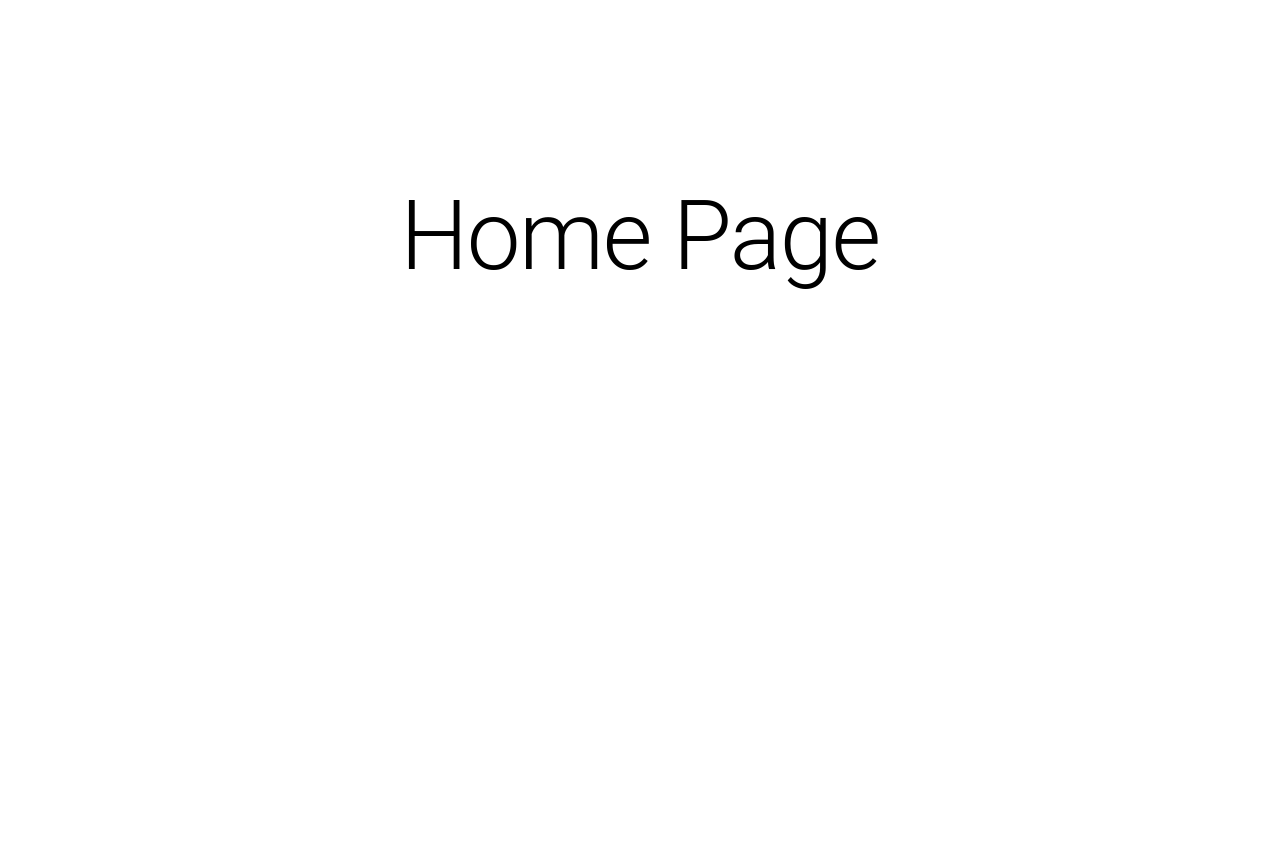
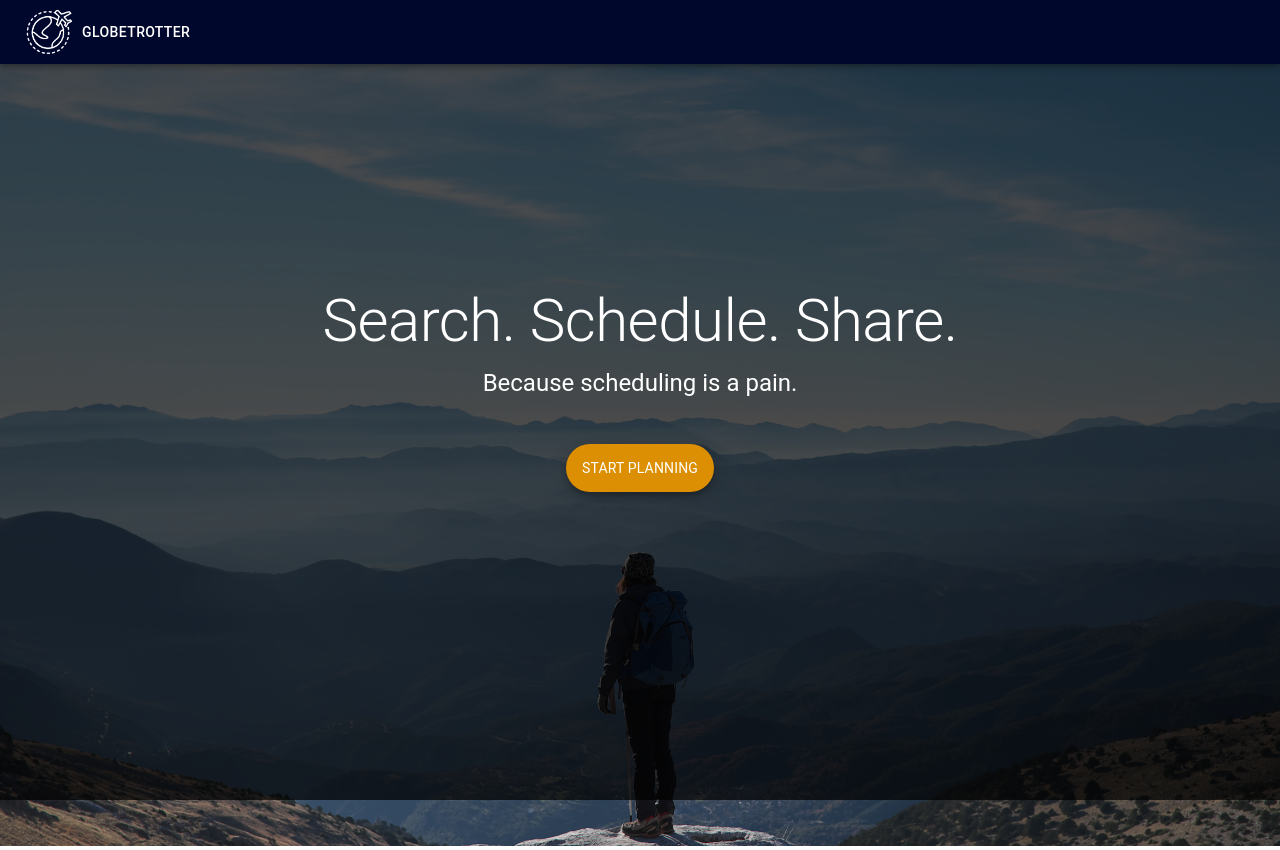
Before and after one commit to aJiang97/globetrotter, a React (Create React App) app in the folder frontend/: page /home in a window 1280 px wide. Before the commit the page ends 800 px from the top, so only its background shows below. Built offline with nearby package versions, Linux system fonts and the light colour scheme.

Commit message:
Added home page and navigation bar UI

```diff
--- a/frontend/src/App.js
+++ b/frontend/src/App.js
@@ -1,11 +1,34 @@
 import React from "react";
+import { Redirect, Route, Router } from "react-router-dom";
+import { createMuiTheme, MuiThemeProvider } from "@material-ui/core/styles";
 
+import history from "./history";
+import { Home } from "./pages";
+import { NavBar } from "./components";
 import "./App.css";
-import { Home } from "./pages";
+
+const theme = createMuiTheme({
+  palette: {
+    primary: {
+      main: "#00072D"
+    },
+    secondary: {
+      main: "#dc8f03"
+    }
+  }
+});
 
 class App extends React.Component {
   render() {
-    return <Home />;
+    return (
+      <MuiThemeProvider theme={theme}>
+        <NavBar />
+        <Router history={history}>
+          <Redirect from="/" to="/home" />
+          <Route path="/home" component={Home} />
+        </Router>
+      </MuiThemeProvider>
+    );
   }
 }
 
--- /dev/null
+++ b/frontend/src/components/NavBar/NavBar.jsx
@@ -0,0 +1,28 @@
+import * as React from "react";
+import { AppBar, Toolbar, Typography, Button } from "@material-ui/core";
+import { withStyles } from "@material-ui/core/styles";
+
+import { styles } from "./styles";
+import history from "../../history";
+
+import logo from "../../assets/logo-no-text-white.png";
+
+class PureNavBar extends React.Component {
+  render() {
+    const { classes } = this.props;
+    return (
+      <AppBar position="fixed" style={{ zIndex: 5000 }}>
+        <Toolbar>
+          <img src={logo} alt="logo" className={classes.logo} />
+          <Button onClick={() => history.push("/home")}>
+            <Typography className={classes.title} variant="button">
+              GlobeTrotter
+            </Typography>
+          </Button>
+        </Toolbar>
+      </AppBar>
+    );
+  }
+}
+
+export const NavBar = withStyles(styles)(PureNavBar);
--- /dev/null
+++ b/frontend/src/components/NavBar/index.js
@@ -0,0 +1 @@
+export * from './NavBar';
--- /dev/null
+++ b/frontend/src/components/NavBar/styles.js
@@ -0,0 +1,14 @@
+import { createStyles } from "@material-ui/core/styles";
+
+export const styles = createStyles(theme => ({
+  logo: {
+    width: 50
+  },
+  title: {
+    display: "none",
+    [theme.breakpoints.up("sm")]: {
+      display: "block"
+    },
+    color: "white"
+  }
+}));
--- /dev/null
+++ b/frontend/src/components/index.js
@@ -0,0 +1 @@
+export * from "./NavBar";
--- a/frontend/src/pages/Home/Home.jsx
+++ b/frontend/src/pages/Home/Home.jsx
@@ -1,22 +1,34 @@
 import React from "react";
 import { withStyles } from "@material-ui/core/styles";
-import { Typography } from "@material-ui/core";
+import { Fab, Typography } from "@material-ui/core";
 
 import { styles } from "./styles";
-import history from "../../history";
+import bg from "../../assets/home-bg.jpg";
 
 export class PureHome extends React.Component {
-  handleClick = address => {
-    history.push(`/${address}`);
-  };
-
   render() {
     const { classes } = this.props;
     return (
       <div className={classes.home}>
-        <Typography variant="h1" className={classes.title}>
-          Home Page
-        </Typography>
+        <div className={classes.bg_layer} />
+        <img src={bg} alt="background" className={classes.bg} />
+        <div className={classes.center_container}>
+          <Typography variant="h2" className={classes.description}>
+            Search. Schedule. Share.
+          </Typography>
+          <Typography variant="h5" className={classes.description}>
+            Because scheduling is a pain.
+          </Typography>
+          <Fab
+            variant="extended"
+            color="secondary"
+            className={classes.start_button}
+          >
+            <Typography variant="body2" className={classes.start_text}>
+              Start Planning
+            </Typography>
+          </Fab>
+        </div>
       </div>
     );
   }
--- a/frontend/src/pages/Home/styles.js
+++ b/frontend/src/pages/Home/styles.js
@@ -1,16 +1,43 @@
 import { createStyles } from "@material-ui/core/styles";
 
 export const styles = createStyles(theme => ({
-  home: {
-    paddingTop: "20vh",
+  title: {
+    textAlign: "center",
+    paddingTop: 20,
+    paddingBottom: 20
+  },
+  bg: {
+    maxWidth: "100%",
+    height: "auto"
+  },
+  bg_layer: {
+    zIndex: 1110,
+    position: "fixed",
+    top: 64,
+    left: 0,
+    right: 0,
+    bottom: 0,
+    background: "black",
+    opacity: 0.7
+  },
+  center_container: {
+    zIndex: 1111,
+    position: "absolute",
+    width: "100%",
+    top: "35%",
     display: "flex",
     flexDirection: "column",
-    alignItems: "center",
-    justifyContent: "center"
+    alignItems: "center"
   },
-  title: {
-    textAlign: "center",
-    paddingTop: "20px",
-    paddingBottom: "20px"
+  description: {
+    color: "white",
+    padding: 5
+  },
+  start_button: {
+    marginTop: 40
+  },
+  start_text: {
+    color: "white",
+    fontStyle: "inherit"
   }
 }));
```
Also changed, not shown: frontend/src/assets/home-bg.jpg (added), frontend/src/assets/logo-no-text-white.png (added).
